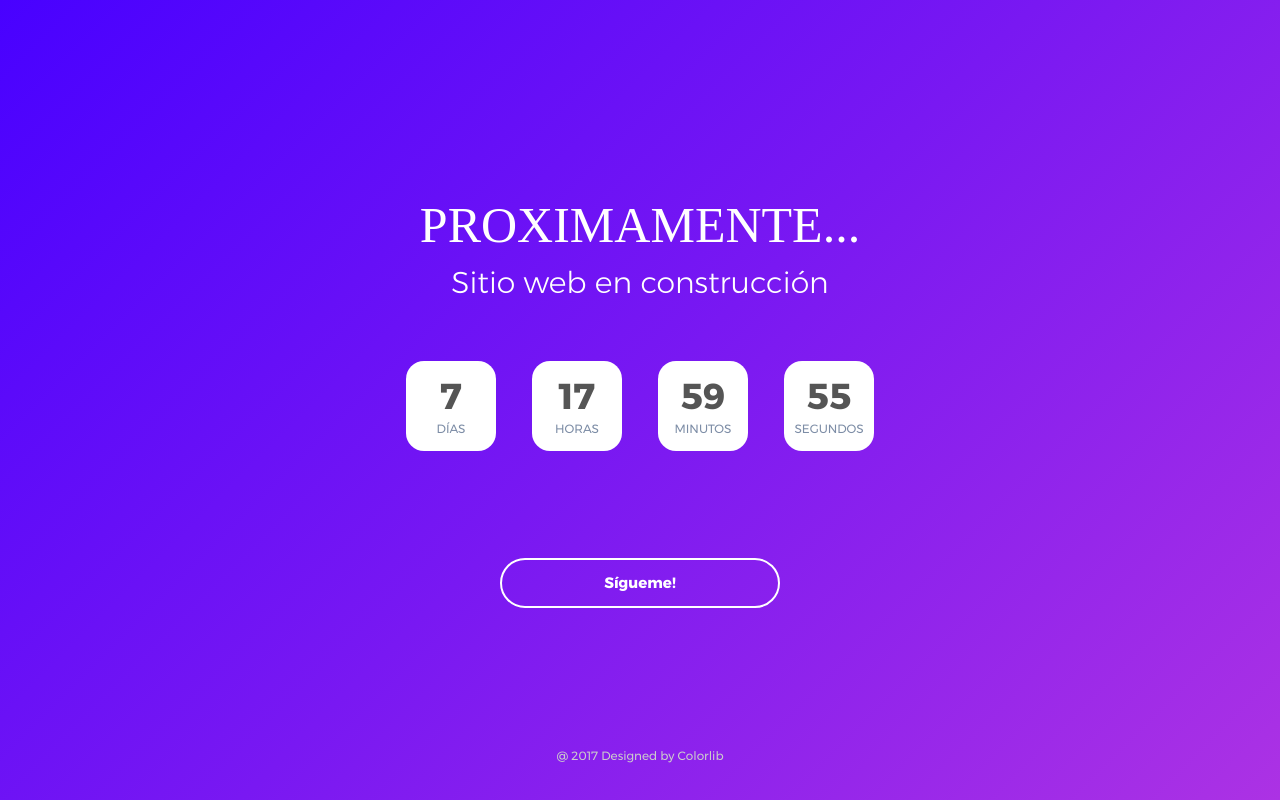
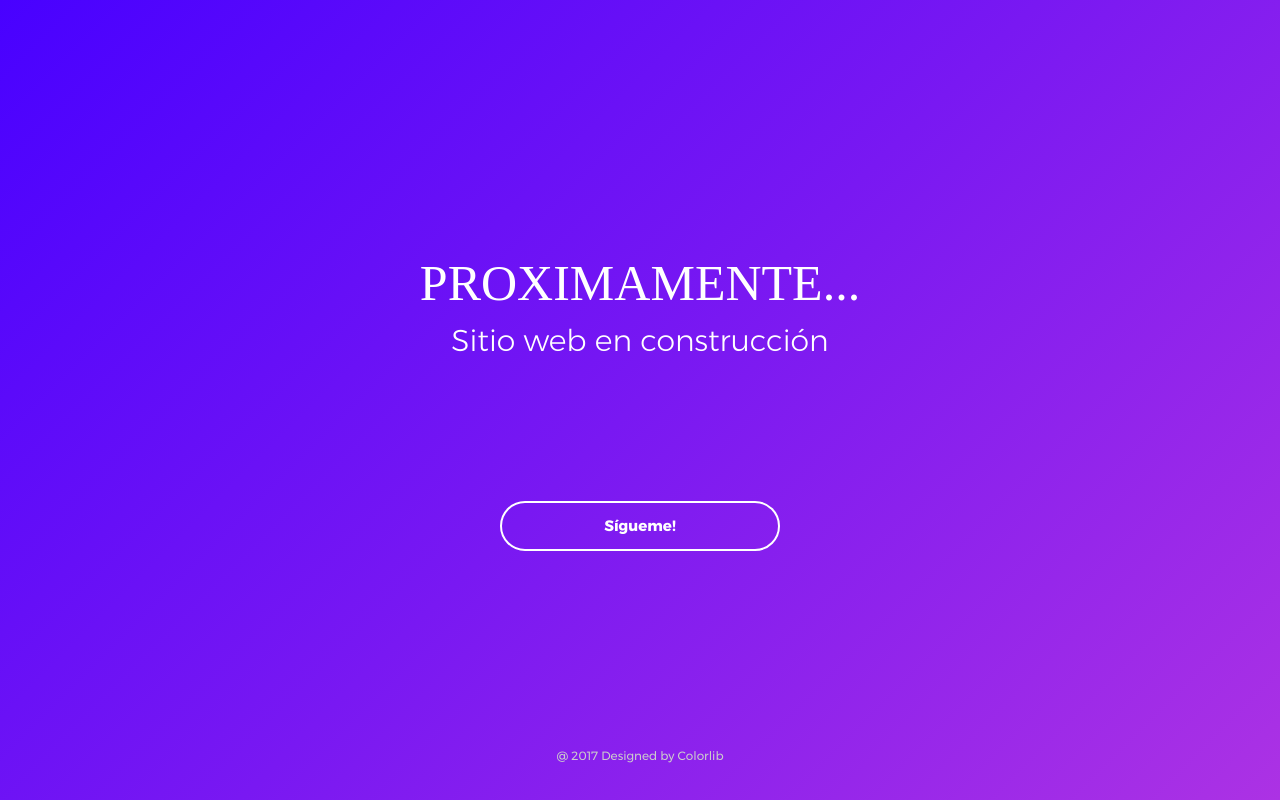
Before and after one commit to zaiexx/zaiexx.github.io, a plain HTML site: page index.html in a window 1280 px wide. Drawn offline with Linux system fonts and the light colour scheme; a web font is replaced by a local one.

Commit message:
Actualización contador

```diff
--- a/index.html
+++ b/index.html
@@ -36,25 +36,6 @@
 			</p>
 
 			<div class="flex-w flex-c cd100 p-b-82">
-				<div class="flex-col-c-m size2 how-countdown">
-					<span class="l1-txt3 p-b-9 days">7</span>
-					<span class="s1-txt1">Días</span>
-				</div>
-
-				<div class="flex-col-c-m size2 how-countdown">
-					<span class="l1-txt3 p-b-9 hours">30</span>
-					<span class="s1-txt1">Horas</span>
-				</div>
-
-				<div class="flex-col-c-m size2 how-countdown">
-					<span class="l1-txt3 p-b-9 minutes">50</span>
-					<span class="s1-txt1">Minutos</span>
-				</div>
-
-				<div class="flex-col-c-m size2 how-countdown">
-					<span class="l1-txt3 p-b-9 seconds">39</span>
-					<span class="s1-txt1">Segundos</span>
-				</div>
 			</div>
 
 			<button class="flex-c-m s1-txt2 size3 how-btn" onclick="location.href='https://www.instagram.com/m.perezsilva/';">
```
